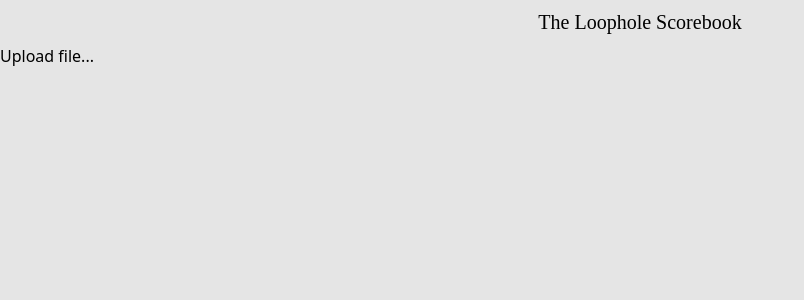
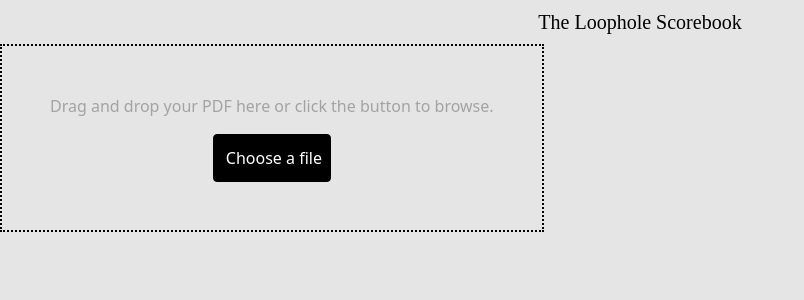
Before and after one commit to Francesco-Sch/loophole-scorebook, a Nuxt app in the folder frontend/: page / in a window 1280 px wide. Shown: the top 300 px of the page, without its empty margins (0-804 px from the left). Built offline with nearby package versions, Linux system fonts and the light colour scheme; a web font is replaced by a local one.

Commit message:
feat: Add FileUpload component

```diff
--- /dev/null
+++ b/frontend/components/FileUpload.vue
@@ -0,0 +1,41 @@
+<script setup lang="ts">
+function uploadFile(event: Event) {
+	const target = event.target as HTMLInputElement;
+	const file = target.files?.[0];
+	if (!file) return;
+
+	const formData = new FormData();
+	formData.append("file", file);
+
+	fetch("/api/upload", {
+		method: "POST",
+		body: formData,
+	})
+		.then((response) => response.json())
+		.then((data) => console.log(data))
+		.catch((error) => console.error(error));
+}
+</script>
+
+<template>
+	<div
+		class="flex flex-col justify-center items-center w-max p-12 border-2 border-black border-dotted"
+	>
+		<p class="text-neutral-400 mb-4">
+			Drag and drop your PDF here or click the button to browse.
+		</p>
+		<label
+			class="p-2 border border-black rounded bg-black text-white hover:cursor-pointer"
+		>
+			<input
+				type="file"
+				@change="uploadFile"
+				accept=".pdf"
+				class="w-0 overflow-hidden"
+			/>
+			Choose a file
+		</label>
+	</div>
+</template>
+
+<style scoped></style>
--- a/frontend/pages/index.vue
+++ b/frontend/pages/index.vue
@@ -2,7 +2,7 @@
 
 <template>
 	<div>
-		<p>Upload file...</p>
+		<FileUpload />
 	</div>
 </template>
 
```
